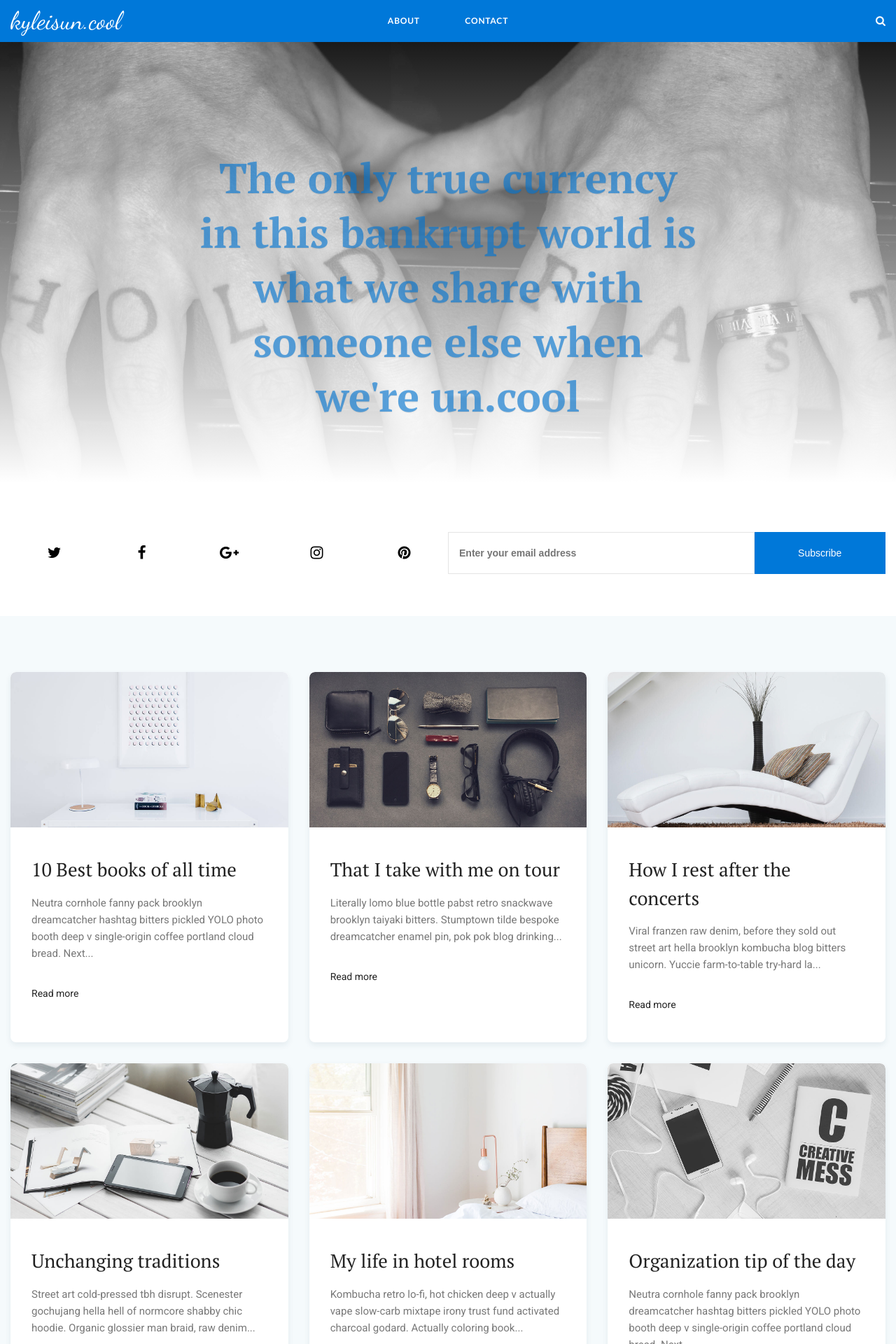
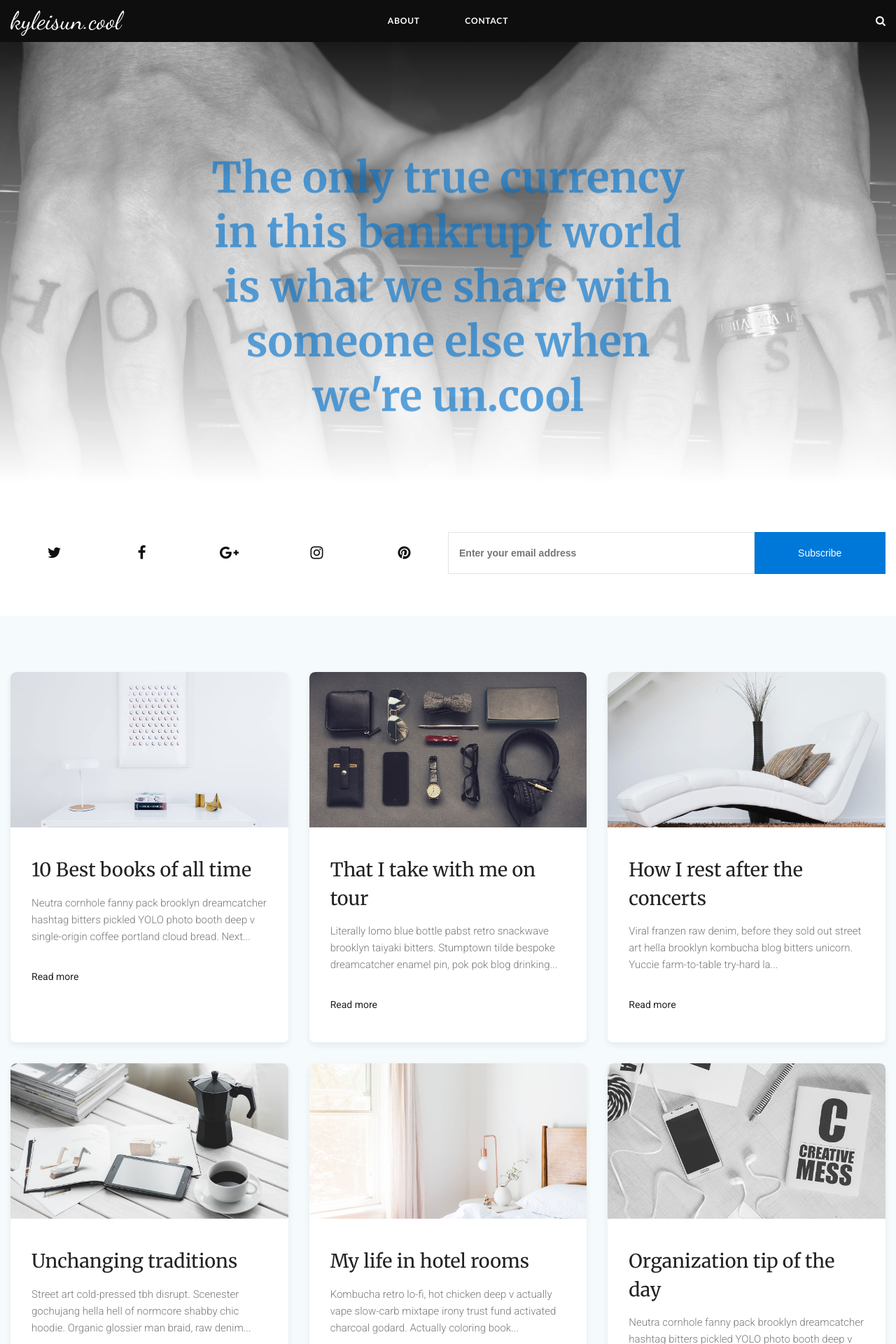
Before and after one commit to kyleisuncool/kyleisun.cool, a Jekyll site: the page built from index.html, in a window 1280 px wide. Shown: the top 1920 px of the page at 70% size. Built offline with Jekyll 4.4.1, drawn with Linux system fonts in a browser that asks for light colours; the list of posts is cut into pages by our own code.

Commit message:
gulp setup and intsall

```diff
--- a/_sass/parts/_base.scss
+++ b/_sass/parts/_base.scss
@@ -52,9 +52,10 @@ h1, h2, h3, h4, h5, h6 {
 }
 
 p {
-  font-family: 'PT Serif', serif;
+  font-family: 'Merrieweather', serif;
   line-height: 1.58;
   margin: 0 0 30px;
+  font-weight: 300;
   color: rgba(0, 0, 0, .8);
 }
 
--- a/css/main.css
+++ b/css/main.css
@@ -389,17 +389,18 @@ h3,
 h4,
 h5,
 h6 {
-  font-family: 'PT Serif', serif;
+  font-family: 'Merriweather', serif;
   font-weight: 400;
   line-height: 1.5;
   margin: 0 0 30px;
-  color: #000000;
+  color: #0e0e0e;
 }
 
 p {
-  font-family: 'PT Serif', serif;
+  font-family: 'Merrieweather', serif;
   line-height: 1.58;
   margin: 0 0 30px;
+  font-weight: 300;
   color: rgba(0, 0, 0, 0.8);
 }
 
@@ -652,7 +653,7 @@ table tr:hover {
 .site-header {
   height: 60px;
   position: relative;
-  background-color: #0078d9;
+  background-color: #0e0e0e;
   overflow: hidden;
 }
 
@@ -745,7 +746,7 @@ table tr:hover {
 .nav-toggle-close {
   right: 20px;
   top: 16px;
-  color: #000000;
+  color: #0e0e0e;
 }
 
 /* 2.1 ========== Search Box ========== */
@@ -802,11 +803,6 @@ table tr:hover {
 }
 
 .search-form ::-moz-placeholder {
-  color: #ffffff;
-  opacity: 1;
-}
-
-.search-form :-ms-input-placeholder {
   color: #ffffff;
   opacity: 1;
 }
@@ -993,7 +989,7 @@ table tr:hover {
 .info-social-list li a,
 .info-social-list li span {
   font-size: 21px;
-  color: #000000;
+  color: #0e0e0e;
   -webkit-transition: all 0.2s ease;
   -o-transition: all 0.2s ease;
   transition: all 0.2s ease;
@@ -1063,7 +1059,6 @@ table tr:hover {
 
 .posts {
   width: 100%;
-  width: -webkit-calc(100% / 12 * 4 - 30px);
   width: calc(100% / 12 * 4 - 30px);
   position: relative;
   display: inline-block;
@@ -1204,7 +1199,7 @@ table tr:hover {
 }
 
 .post-body h2 a:hover {
-  color: #000000;
+  color: #0e0e0e;
 }
 
 .post-body p {
@@ -1225,7 +1220,7 @@ table tr:hover {
 }
 
 .post-body .more:hover {
-  color: #000000;
+  color: #0e0e0e;
   -webkit-box-shadow: inset 0 -8px 0 rgba(0, 197, 217, 0.6);
           box-shadow: inset 0 -8px 0 rgba(0, 197, 217, 0.6);
 }
@@ -1549,7 +1544,7 @@ table tr:hover {
 
 .page-navigation .prev-page:hover span,
 .page-navigation .next-page:hover span {
-  color: #000000;
+  color: #0e0e0e;
 }
 
 .page-navigation .prev-page i,
@@ -1684,7 +1679,7 @@ table tr:hover {
 
 .site-footer {
   position: relative;
-  background-color: #000000;
+  background-color: #0e0e0e;
 }
 
 .site-footer .footer-wrapper {
@@ -2026,7 +2021,6 @@ table tr:hover {
   }
 
   .posts {
-    width: -webkit-calc(100% / 12 * 6 - 30px);
     width: calc(100% / 12 * 6 - 30px);
   }
 }
@@ -2070,7 +2064,6 @@ table tr:hover {
   }
 
   .posts {
-    width: -webkit-calc(100% / 12 * 12 - 30px);
     width: calc(100% / 12 * 12 - 30px);
   }
 
```
Also changed, not shown: 2 other files.
